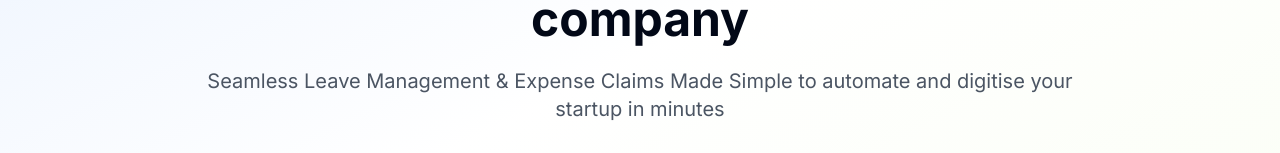
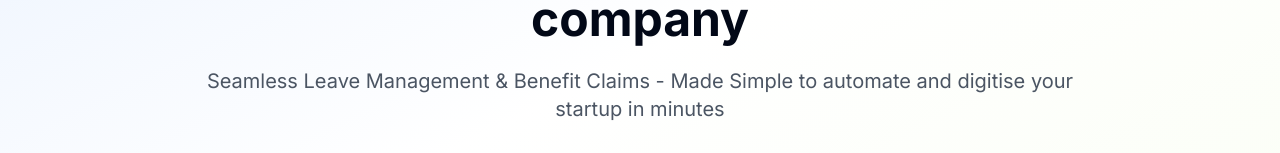
Before and after one commit to DennisCharlesWilliams/workplace-3f85ba4f, a React (Vite) app: page / in a window 1280 px wide. Shown: the part 261-414 px from the top of the page. Built offline with nearby package versions, Linux system fonts and the light colour scheme.

Commit message:
Update hero tagline
Updates the hero section tagline to reflect the new messaging.

```diff
--- a/src/pages/Index.tsx
+++ b/src/pages/Index.tsx
@@ -68,7 +68,7 @@ const Index = () => {
             </h1>
 
             <p className="text-lg md:text-xl text-gray-600 mb-8">
-              Seamless Leave Management & Expense Claims Made Simple to automate and digitise your startup in minutes
+              Seamless Leave Management & Benefit Claims - Made Simple to automate and digitise your startup in minutes
             </p>
 
             <div className="flex flex-col md:flex-row justify-center items-center gap-4 mb-12">
```
